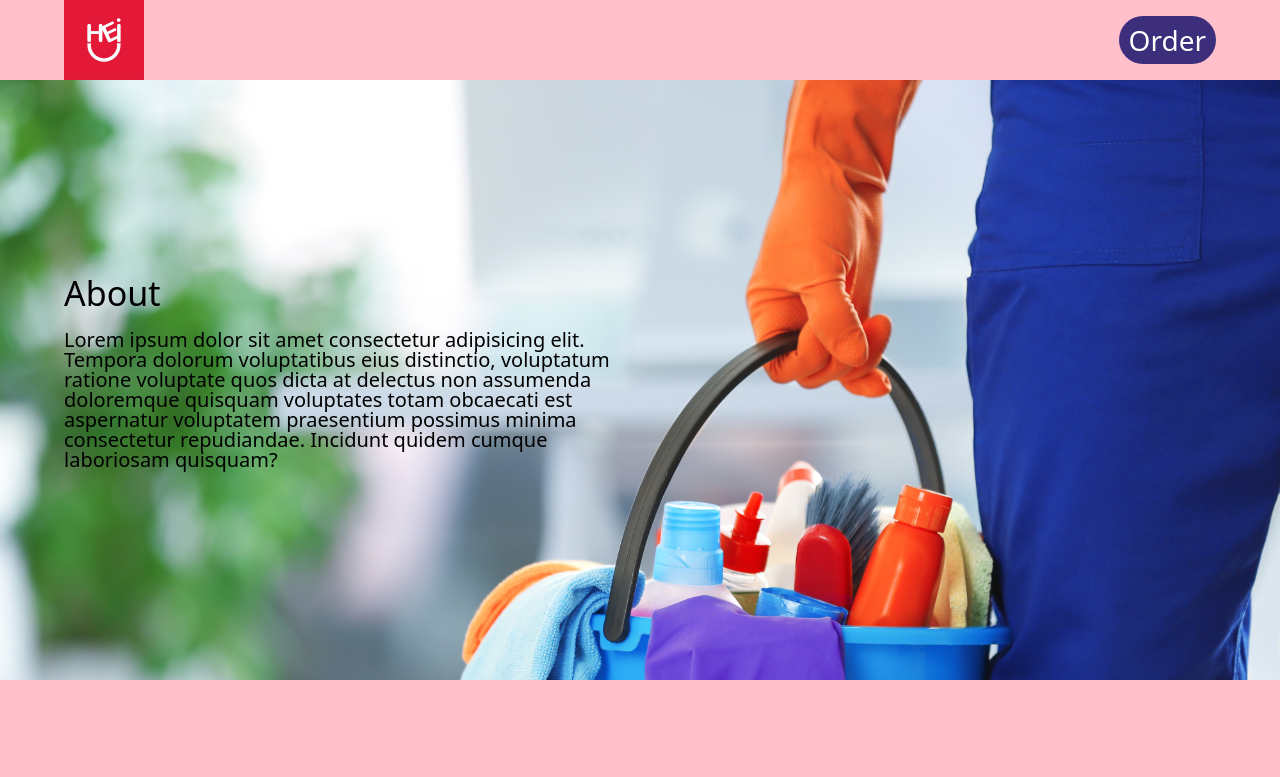
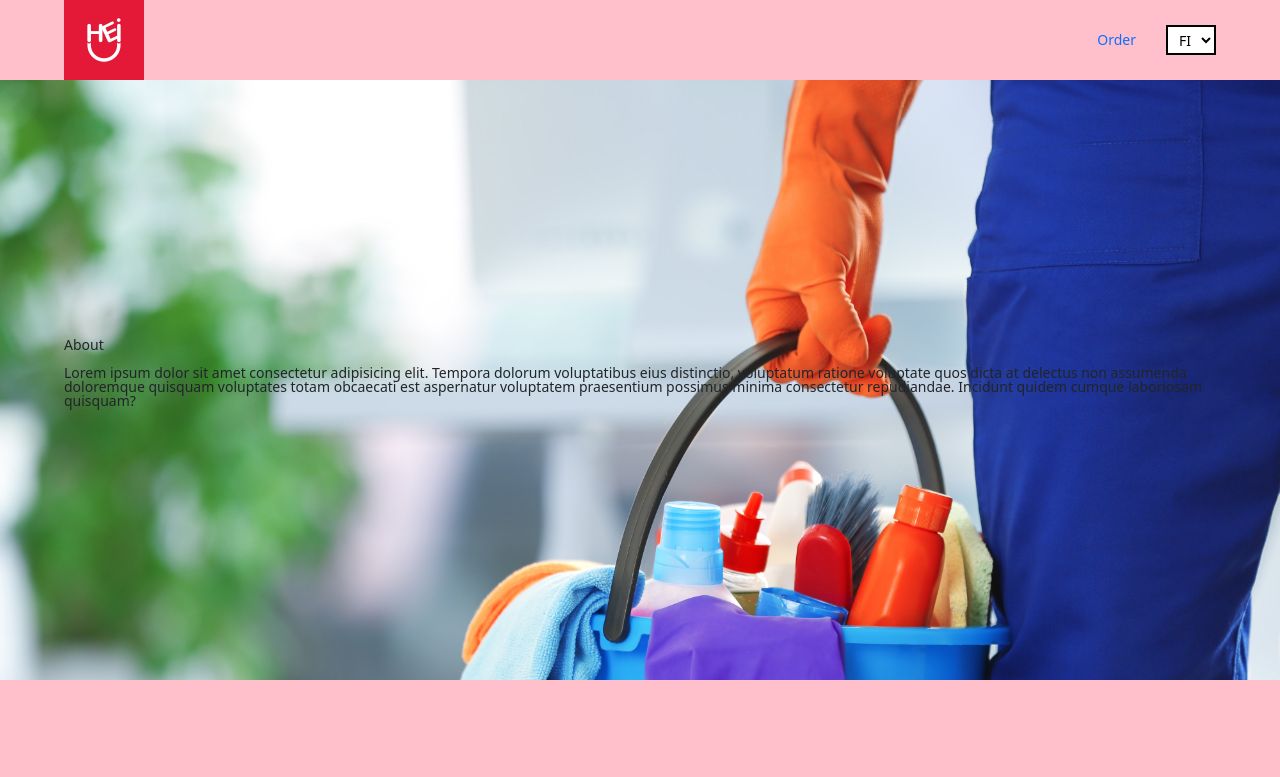
Before and after one commit to Dimamitosan/test1, a plain HTML site: page index.html in a window 1280 px wide. Shown: the top 777 px of the page. Drawn offline with nearby package versions, Linux system fonts and the light colour scheme.

Commit message:
start second lng

```diff
--- a/index.html
+++ b/index.html
@@ -19,15 +19,21 @@
                     <a href="#" >
                          <img class="header__logo" src="Untitled.jpeg" alt="logo">
                     </a>
-                    <a href="card.html"
-                    class = "order__button">Order</a>
+                    <div class="menu">
+                        <a href="card.html"
+                        class = "lng-order__button">Order</a>
+                        <select class="change-lang">
+                            <option value="ru" selected>FI</option>
+                            <option value="en">EN</option>
+                        </select>
+                    </div>
                 </div>
             </div>
         </div>
         <div class="about__us">
             <div class="content">
-                <p class="about">About</p>
-                <div class="about__text">
+                <p class="lng-about">About</p>
+                <div class="lng-about__text">
                     <p>Lorem ipsum dolor sit amet consectetur adipisicing elit.
                         Tempora dolorum voluptatibus eius distinctio, voluptatum
                         ratione voluptate quos dicta at delectus non assumenda
--- a/style.css
+++ b/style.css
@@ -18,7 +18,6 @@ main{
 .header__body{
     height: 100%;
     align-items: center;
-
     display: flex;
     justify-content: space-between;
     height: 80px;
@@ -28,6 +27,16 @@ main{
    height: 80px;
 }
 
+.change-lang{
+    margin: 0 0 0 30px;
+    text-align: center;
+    height: 30px;
+    width: 50px;
+    background-color: white;
+    color: black;
+    border: 2px solid black;
+}
+
 .order__button{
     padding: 10px;
     color: white;
@@ -35,6 +44,12 @@ main{
     border-radius: 50px;
     font-size: 28px;
 }
+
+
+/* -----------------------------------------------------------------------*/
+/* -----------------------------------------------------------------------*/
+/* -----------------------------------------------------------------------*/
+
 
 .about__us{
     background-image: url(professional-cleaning-company.jpeg);
```
Also changed, not shown: lngArr.js (added, +36 -0 lines).
